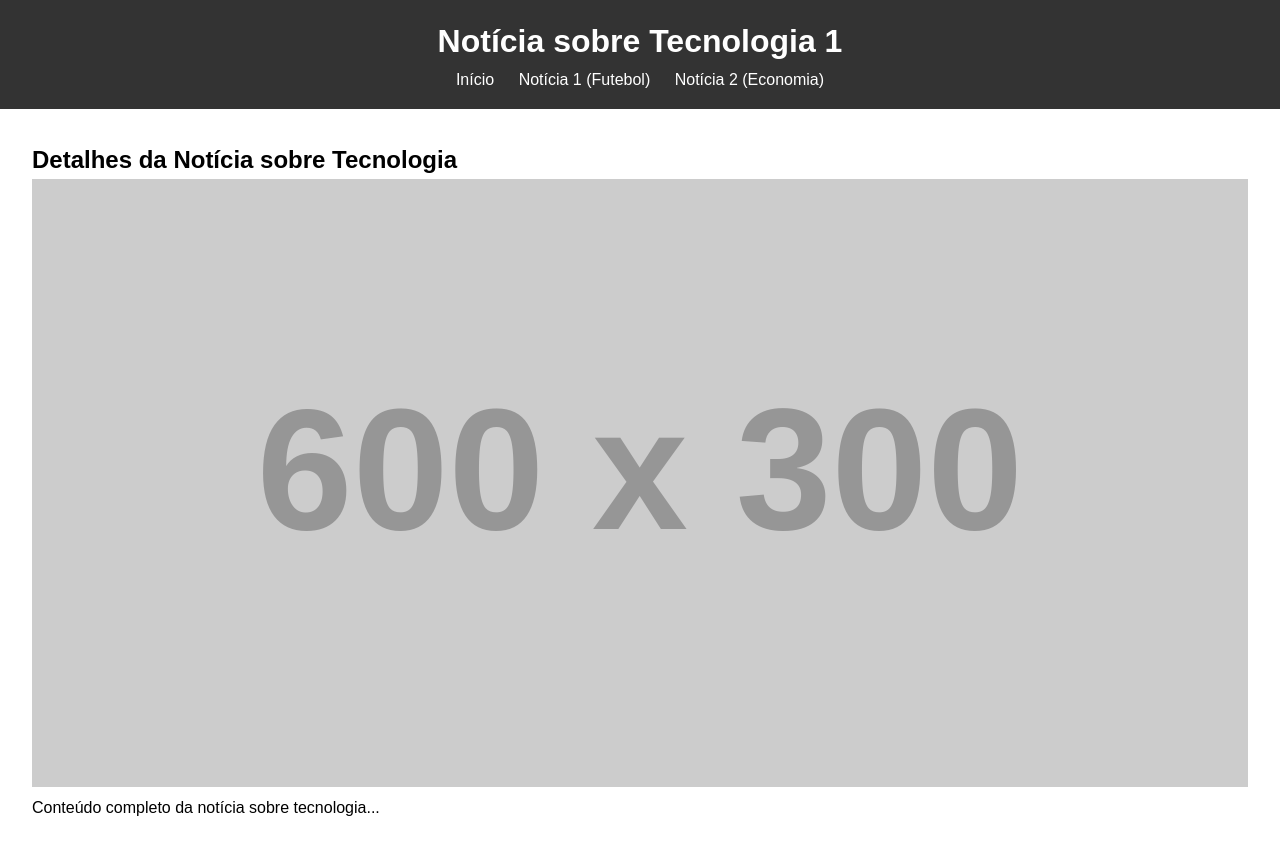
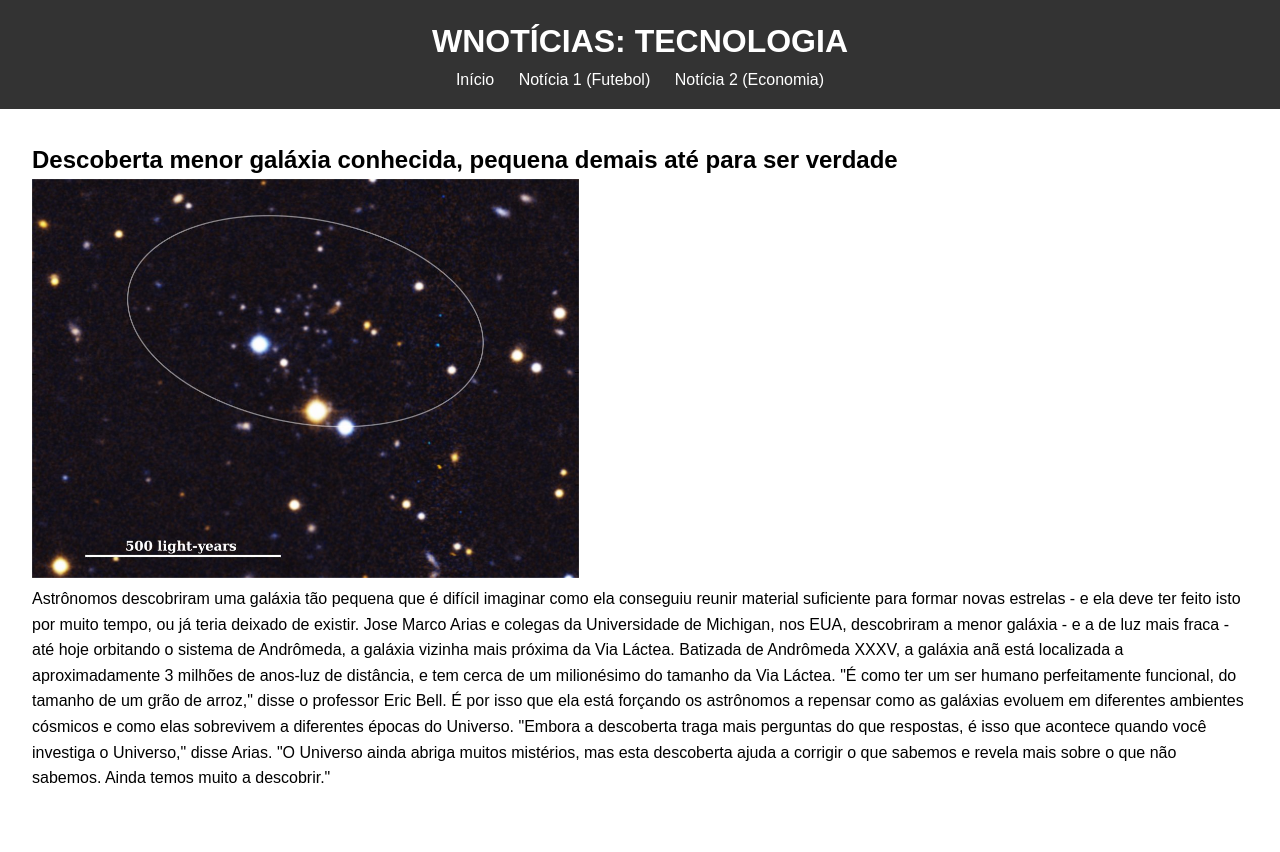
Before and after one commit to williamrd360p/Noticias, a plain HTML site: page projeto/noticia3.html in a window 1280 px wide. After the commit the page ends 823 px from the top, so only its background shows below. Drawn offline with Linux system fonts and the light colour scheme; placeholder pictures from the web are drawn by us.

Commit message:
upd
upd3

```diff
--- a/projeto/noticia3.html
+++ b/projeto/noticia3.html
@@ -9,7 +9,7 @@
 <body>
 
     <header>
-        <h1>Notícia sobre Tecnologia 1</h1>
+        <h1>WNOTÍCIAS: TECNOLOGIA</h1>
         <nav>
             <ul>
                 <li><a href="index.html">Início</a></li>
@@ -21,9 +21,17 @@
 
     <main>
         <article>
-            <h2>Detalhes da Notícia sobre Tecnologia</h2>
-            <img src="https://via.placeholder.com/600x300" alt="Notícia sobre Tecnologia">
-            <p>Conteúdo completo da notícia sobre tecnologia...</p>
+            <h2>Descoberta menor galáxia conhecida, pequena demais até para ser verdade</h2>
+            <img src="images/gal.jpg" alt="Notícia sobre Tecnologia">
+            <p>Astrônomos descobriram uma galáxia tão pequena que é difícil imaginar como ela conseguiu reunir material suficiente para formar novas estrelas - e ela deve ter feito isto por muito tempo, ou já teria deixado de existir.
+
+Jose Marco Arias e colegas da Universidade de Michigan, nos EUA, descobriram a menor galáxia - e a de luz mais fraca - até hoje orbitando o sistema de Andrômeda, a galáxia vizinha mais próxima da Via Láctea.
+
+Batizada de Andrômeda XXXV, a galáxia anã está localizada a aproximadamente 3 milhões de anos-luz de distância, e tem cerca de um milionésimo do tamanho da Via Láctea. "É como ter um ser humano perfeitamente funcional, do tamanho de um grão de arroz," disse o professor Eric Bell.
+
+É por isso que ela está forçando os astrônomos a repensar como as galáxias evoluem em diferentes ambientes cósmicos e como elas sobrevivem a diferentes épocas do Universo.
+
+"Embora a descoberta traga mais perguntas do que respostas, é isso que acontece quando você investiga o Universo," disse Arias. "O Universo ainda abriga muitos mistérios, mas esta descoberta ajuda a corrigir o que sabemos e revela mais sobre o que não sabemos. Ainda temos muito a descobrir."</p>
         </article>
     </main>
 
--- a/projeto/styles.css
+++ b/projeto/styles.css
@@ -68,7 +68,7 @@ footer {
 }
 
 article img {
-    width: 100%;
+    width: 45%;
     height: auto;
 }
 
```
Also changed, not shown: projeto/index.html (+1 -1 lines), projeto/noticia1.html (+1 -1 lines), projeto/images/gal.jpg (added), projeto/images/gala1.png (added).
